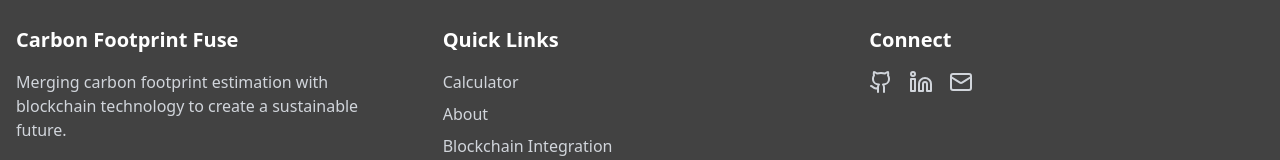
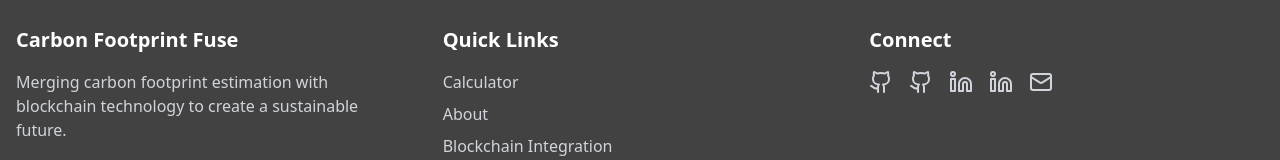
Before and after one commit to pragnasaiJakka/carbon-footprint-fuse-project, a React (Vite) app: page / in a window 1280 px wide. Shown: the part 2714-2874 px from the top of the page. Built offline with nearby package versions, Linux system fonts and the light colour scheme.

Commit message:
Update contact and team information
Update email addresses, LinkedIn profiles, and GitHub links in the footer and about section.

```diff
--- a/src/components/Footer.tsx
+++ b/src/components/Footer.tsx
@@ -1,9 +1,8 @@
-
 import React from 'react';
 import { Github, Linkedin, Mail } from 'lucide-react';
 
 const Footer = () => {
-  const emailAddresses = ["rithvikkaki1011@gmail.com", "info@carbonfootprintfuse.com"];
+  const emailAddresses = ["rithvikkaki1011@gmail.com", "jpragna14@gmail.com"];
 
   const handleEmailClick = () => {
     const emailSubject = "Carbon Footprint Fuse Inquiry";
@@ -35,7 +34,13 @@ const Footer = () => {
             <a href="https://github.com/rithvikkaki" target="_blank" rel="noopener noreferrer" className="text-gray-300 hover:text-eco-green-light transition-colors">
               <Github size={24} />
             </a>
-              <a href="https://www.linkedin.com/in/rithvikkaki" target="_blank" rel="noopener noreferrer" className="text-gray-300 hover:text-eco-green-light transition-colors">
+            <a href="https://github.com/pragnasaiJakka" target="_blank" rel="noopener noreferrer" className="text-gray-300 hover:text-eco-green-light transition-colors">
+              <Github size={24} />
+            </a>
+            <a href="https://www.linkedin.com/in/rithvik-kaki-4541092a0/" target="_blank" rel="noopener noreferrer" className="text-gray-300 hover:text-eco-green-light transition-colors">
+              <Linkedin size={24} />
+            </a>
+            <a href="https://www.linkedin.com/in/pragna-sai-jakka-3395062a4?utm_source=share&utm_campaign=share_via&utm_content=profile&utm_medium=android_app" target="_blank" rel="noopener noreferrer" className="text-gray-300 hover:text-eco-green-light transition-colors">
               <Linkedin size={24} />
             </a>
             <button onClick={handleEmailClick} className="text-gray-300 hover:text-eco-green-light transition-colors">
```
Lines whose indentation alone changed are shown as unchanged.
